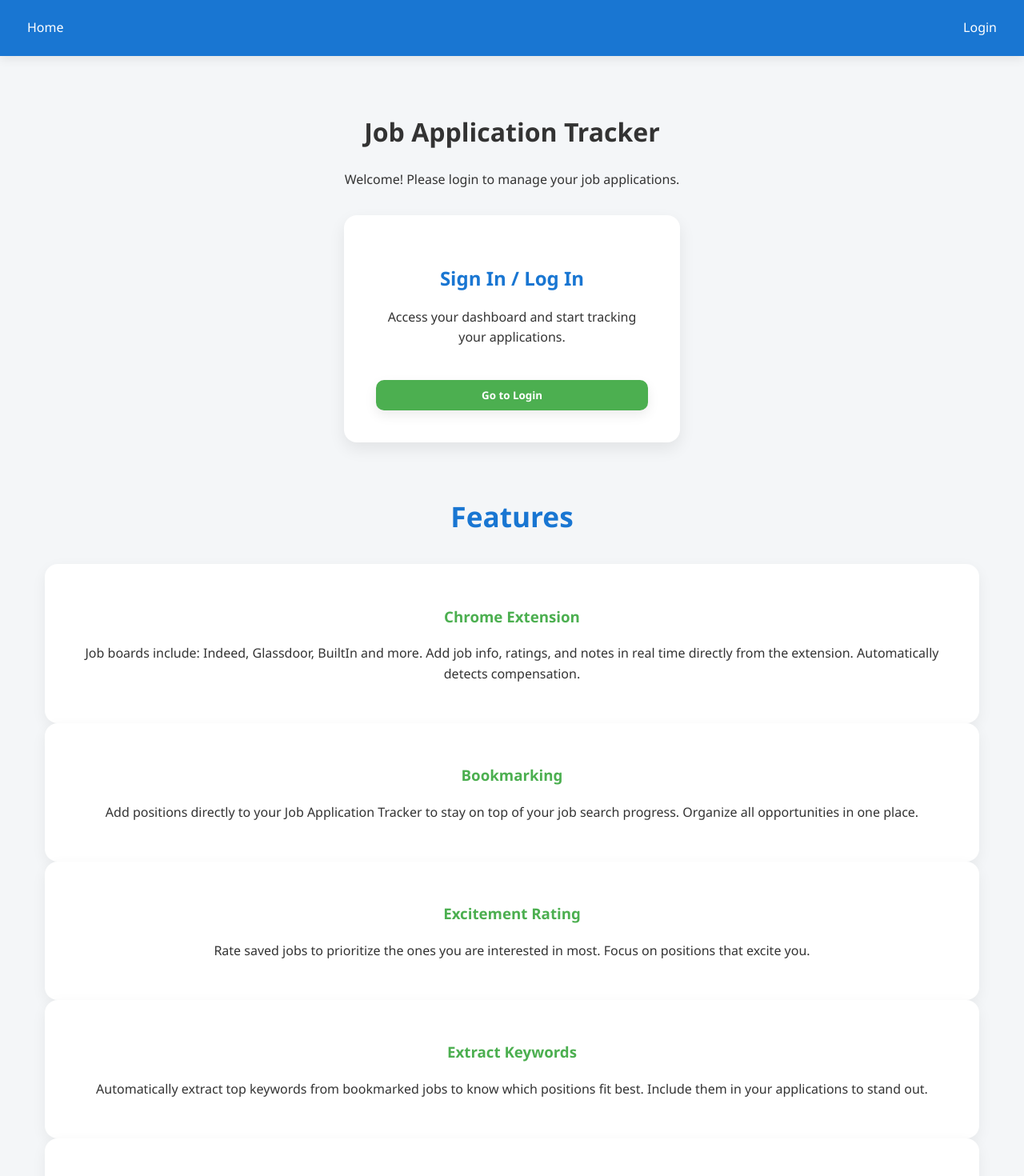
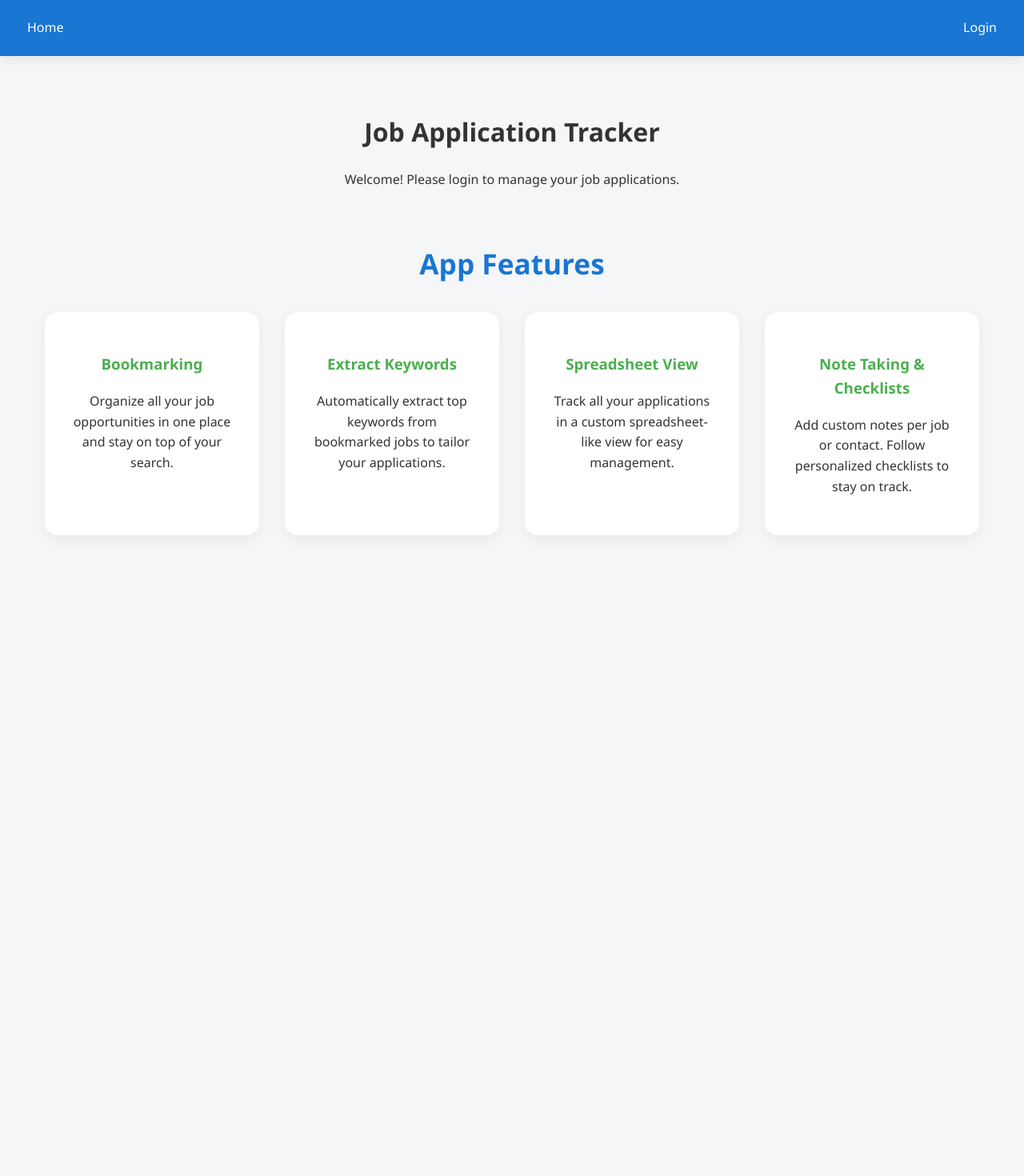
Before and after one commit to vainawiyasri-dev/Job-Application-Tracker, a React (Create React App) app: page / in a window 1280 px wide. Shown: the top 1470 px of the page at 80% size. After the commit the page ends 800 px from the top, so only its background shows below. Built offline with nearby package versions, Linux system fonts and the light colour scheme.

Commit message:
Update Home.jsx

```diff
--- a/src/pages/Home.jsx
+++ b/src/pages/Home.jsx
@@ -1,78 +1,45 @@
 import React from "react";
 import "../App.css";
 
-function Home() {
 const features = [
-    {
-      title: "Chrome Extension",
-      description:
-        "Job boards include: Indeed, Glassdoor, BuiltIn and more. Add job info, ratings, and notes in real time directly from the extension. Automatically detects compensation."
-    },
+
   {
     title: "Bookmarking",
-      description:
-        "Add positions directly to your Job Application Tracker to stay on top of your job search progress. Organize all opportunities in one place."
-    },
-    {
-      title: "Excitement Rating",
-      description:
-        "Rate saved jobs to prioritize the ones you are interested in most. Focus on positions that excite you."
+    desc: "Organize all your job opportunities in one place and stay on top of your search.",
   },
   {
     title: "Extract Keywords",
-      description:
-        "Automatically extract top keywords from bookmarked jobs to know which positions fit best. Include them in your applications to stand out."
+    desc: "Automatically extract top keywords from bookmarked jobs to tailor your applications.",
   },
   {
     title: "Spreadsheet View",
-      description:
-        "Imagine Excel or Google Sheets, customized for your job searches. Quickly see your progress and pipeline."
+    desc: "Track all your applications in a custom spreadsheet-like view for easy management.",
   },
   {
-      title: "Email Templates",
-      description:
-        "Email templates for every stage of your job search. Reach out to recruiters faster and follow up efficiently."
+    title: "Note Taking & Checklists",
+    desc: "Add custom notes per job or contact. Follow personalized checklists to stay on track.",
   },
-    {
-      title: "Contacts",
-      description:
-        "Bookmark recruiters, hiring managers, coworkers, friends, and more. Organize your professional contacts for referrals."
-    },
-    {
-      title: "Note Taking",
-      description:
-        "Add custom notes to every position, contact, and company. Track tasks and improve your job search."
-    },
-    {
-      title: "Checklists",
-      description:
-        "Leverage personalized checklists and recommended tasks for every stage to keep making progress."
-    }
 ];
 
+function Home() {
   return (
     <div className="home-container">
-      <header className="home-header">
+      <div className="home-header">
         <h1>Job Application Tracker</h1>
         <p>Welcome! Please login to manage your job applications.</p>
-        <div className="login-card">
-          <h2>Sign In / Log In</h2>
-          <p>Access your dashboard and start tracking your applications.</p>
-          <button className="login-btn">Go to Login</button>
       </div>
-      </header>
 
-      <section className="features-section">
-        <h2>Features</h2>
-        <div className="features-grid">
+      <div className="features-section">
+        <h2>App Features</h2>
+        <div className="features-grid-home">
           {features.map((feature, index) => (
-            <div key={index} className="feature-card">
+            <div className="feature-card" key={index}>
               <h3>{feature.title}</h3>
-              <p>{feature.description}</p>
+              <p>{feature.desc}</p>
             </div>
           ))}
         </div>
-      </section>
+      </div>
     </div>
   );
 }
```
Lines whose indentation alone changed are shown as unchanged.
